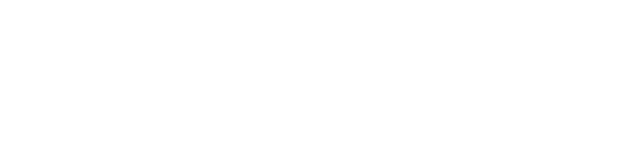
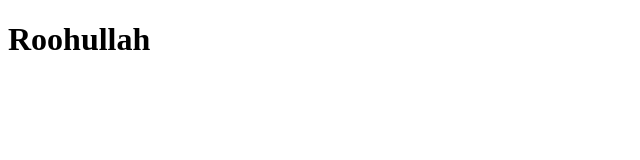
Before and after one commit to roohullah802/git-practice, a plain HTML site: page index.html in a window 1280 px wide. Shown: the whole page, without its empty margins (0-640 px from the left). Drawn offline with Linux system fonts and the light colour scheme.

Commit message:
name added in index

```diff
--- a/index.html
+++ b/index.html
@@ -5,5 +5,7 @@
     <meta name="viewport" content="width=device-width, initial-scale=1.0" />
     <title>Document</title>
   </head>
-  <body></body>
+  <body>
+    <h1>Roohullah</h1>
+  </body>
 </html>
```
